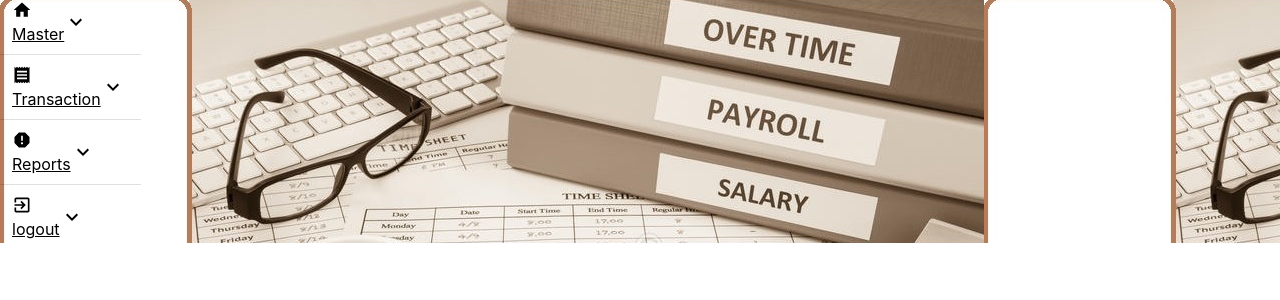
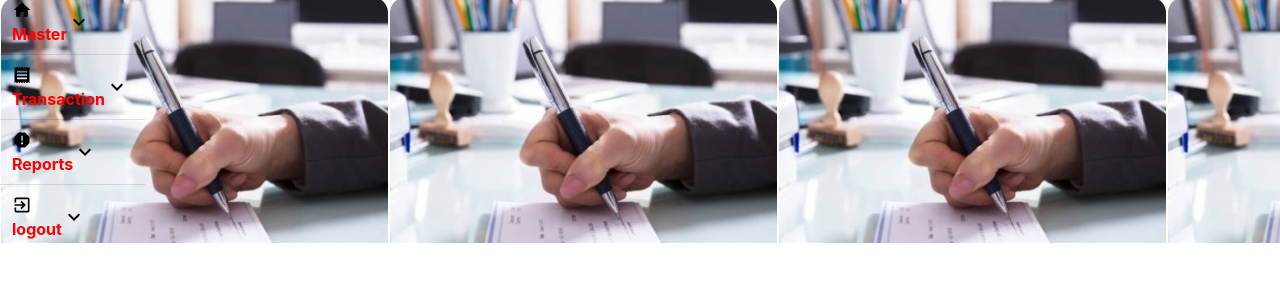
Before and after one commit to DebashishNath/Payroll-Info, a React (Create React App) app in the folder UIPay/pay-ui/: page /MainMenuForm in a window 1280 px wide. Shown: the top 300 px of the page. Built offline with nearby package versions, Linux system fonts and the light colour scheme.

Commit message:
UI design is in progress
UI design is in progress

```diff
--- a/UIPay/pay-ui/src/Components/MenuComponents/MainMenuForm.js
+++ b/UIPay/pay-ui/src/Components/MenuComponents/MainMenuForm.js
@@ -71,7 +71,7 @@ export default class MainMenuForm extends React.Component {
       ];
 
       return(
-        <div style={{ backgroundImage: `url(${background})` }}>
+        <div style={{ backgroundImage: `url(${background})`}}>
           <Grid container direction="row" spacing="1">
           <Router>
             <Sidebar items={items} />
--- a/UIPay/pay-ui/src/Components/MenuComponents/Sidebar.js
+++ b/UIPay/pay-ui/src/Components/MenuComponents/Sidebar.js
@@ -52,7 +52,7 @@ function SidebarItem({ depthStep = 10, depth = 0, expanded, item, ...rest }) {
           className="sidebar-item-content"
         >
           {Icon && <Icon className="sidebar-item-icon" fontSize="small" />}
-          <div className="sidebar-item-text"><Link to={item.route} style={{ color: 'black' }}>{label}</Link></div>
+          <div className="sidebar-item-text"><Link to={item.route} style={{ color: 'red',textDecoration: 'none',fontWeight: 'bold' }}>{label}</Link></div>
         </div>
         {expandIcon}
       </ListItem>
```
Also changed, not shown: UIPay/pay-ui/src/Components/MenuComponents/PayrollBackground.jpg.
